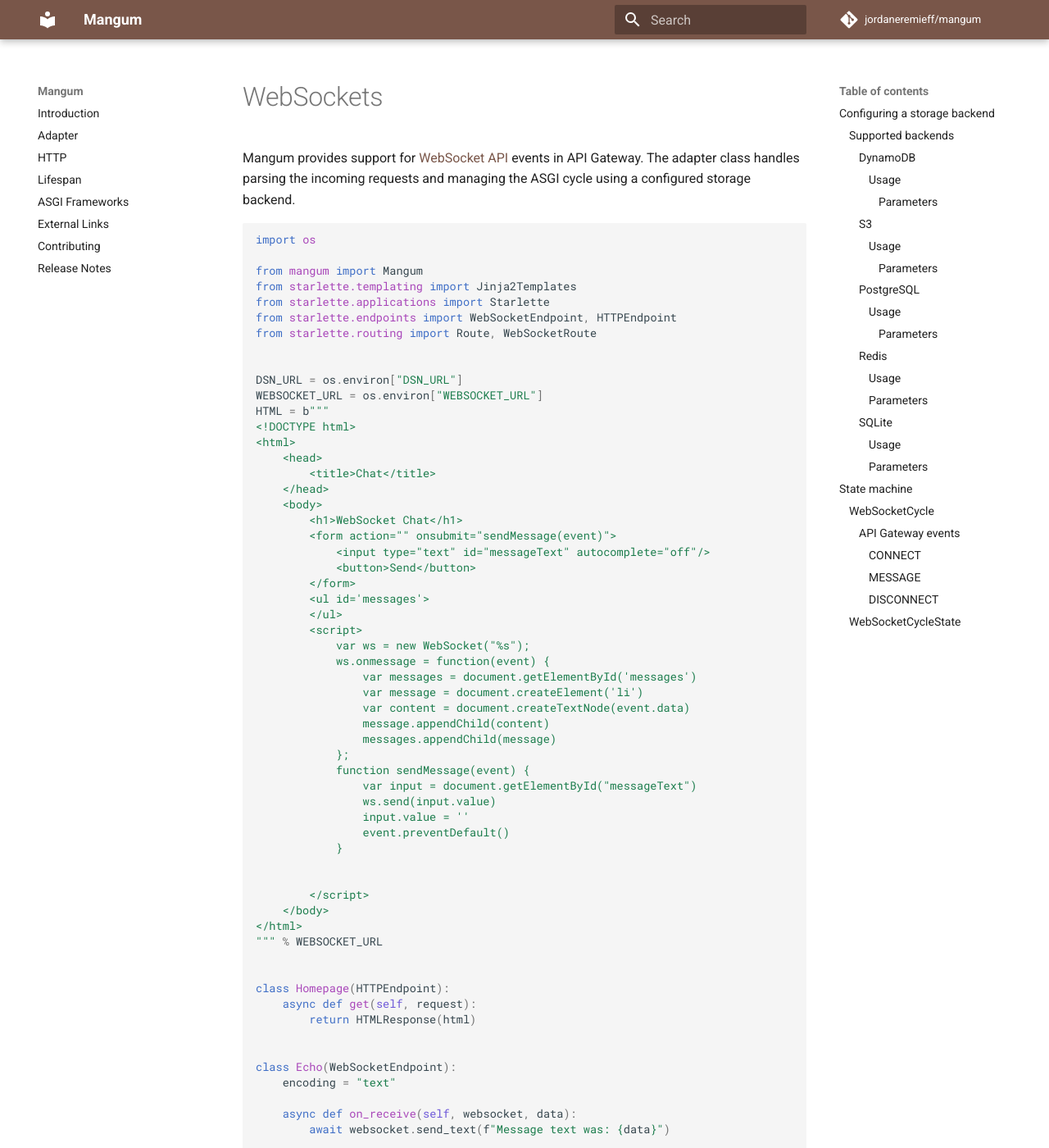
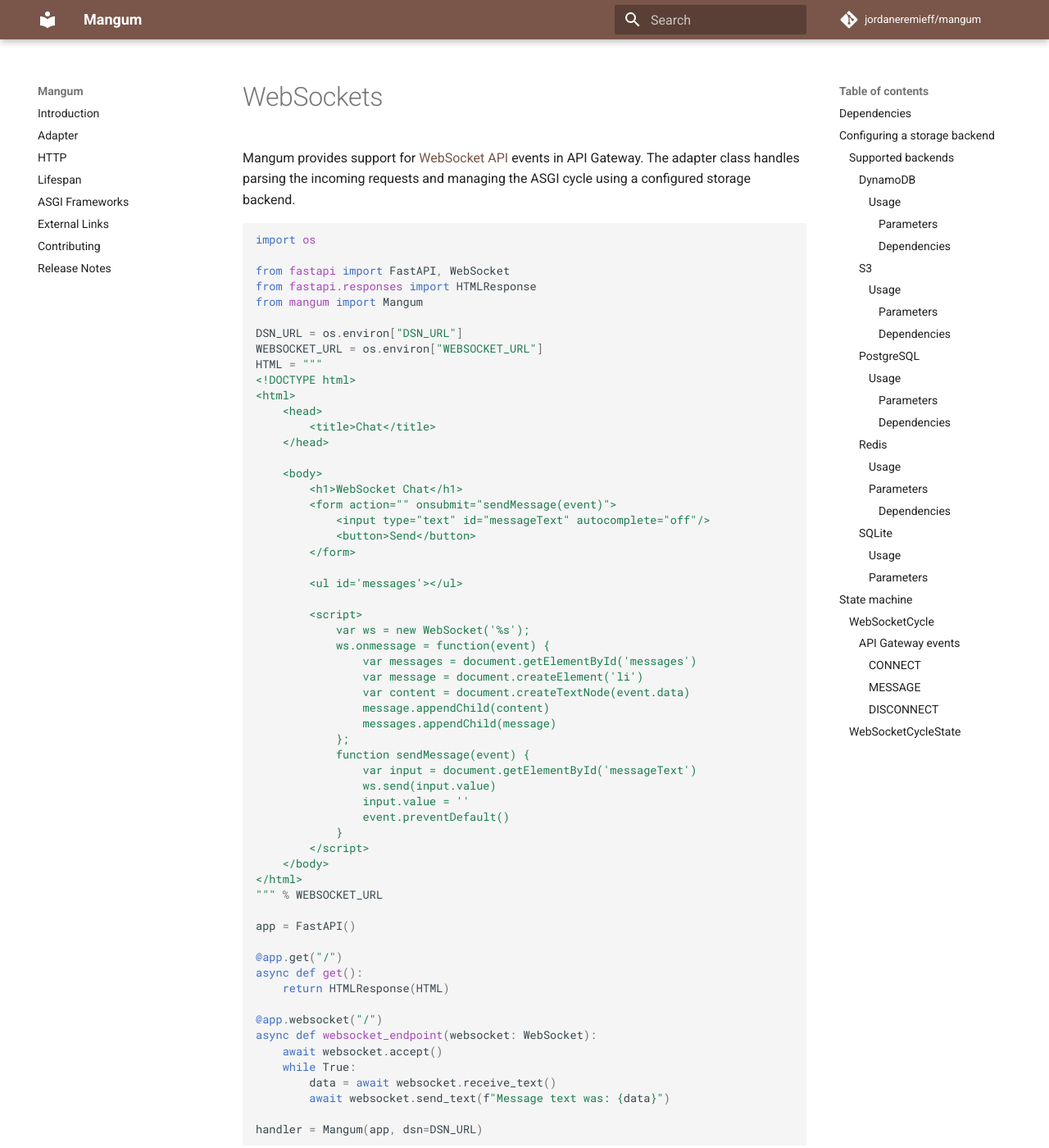
Before and after one commit to Kludex/mangum, an MkDocs documentation site: the page built from docs/websockets.md, in a window 1280 px wide and 1400 px high. Shown: the whole window at 82% size. Built offline with MkDocs 1.6.1 and Material for MkDocs 9.7.7, drawn with Linux system fonts in a browser that asks for light colours; comment, search, counter and statistics services are not loaded; some of the changed text lies outside the part shown.

Commit message:
Updated the documentation on WebSocket support

````diff
--- a/docs/websockets.md
+++ b/docs/websockets.md
@@ -5,31 +5,30 @@
 ```python
 import os
 
+from fastapi import FastAPI, WebSocket
+from fastapi.responses import HTMLResponse
 from mangum import Mangum
-from starlette.templating import Jinja2Templates
-from starlette.applications import Starlette
-from starlette.endpoints import WebSocketEndpoint, HTTPEndpoint
-from starlette.routing import Route, WebSocketRoute
-
 
 DSN_URL = os.environ["DSN_URL"]
 WEBSOCKET_URL = os.environ["WEBSOCKET_URL"]
-HTML = b"""
+HTML = """
 <!DOCTYPE html>
 <html>
     <head>
         <title>Chat</title>
     </head>
+
     <body>
         <h1>WebSocket Chat</h1>
         <form action="" onsubmit="sendMessage(event)">
             <input type="text" id="messageText" autocomplete="off"/>
             <button>Send</button>
         </form>
-        <ul id='messages'>
-        </ul>
+
+        <ul id='messages'></ul>
+
         <script>
-            var ws = new WebSocket("%s");
+            var ws = new WebSocket('%s');
             ws.onmessage = function(event) {
                 var messages = document.getElementById('messages')
                 var message = document.createElement('li')
@@ -38,38 +37,38 @@
                 messages.appendChild(message)
             };
             function sendMessage(event) {
-                var input = document.getElementById("messageText")
+                var input = document.getElementById('messageText')
                 ws.send(input.value)
                 input.value = ''
                 event.preventDefault()
             }
-
-
         </script>
     </body>
 </html>
 """ % WEBSOCKET_URL
 
+app = FastAPI()
 
-class Homepage(HTTPEndpoint):
-    async def get(self, request):
-        return HTMLResponse(html)
+@app.get("/")
+async def get():
+    return HTMLResponse(HTML)
 
-
-class Echo(WebSocketEndpoint):
-    encoding = "text"
-
-    async def on_receive(self, websocket, data):
+@app.websocket("/")
+async def websocket_endpoint(websocket: WebSocket):
+    await websocket.accept()
+    while True:
+        data = await websocket.receive_text()
         await websocket.send_text(f"Message text was: {data}")
 
+handler = Mangum(app, dsn=DSN_URL)
+```
 
-routes = [
-    Route("/", Homepage),
-    WebSocketRoute("/ws", Echo)
-]
+## Dependencies
 
-app = Starlette(routes=routes)
-handler = Mangum(app, dsn=DSN_URL)
+The WebSocket implementation requires the following extra packages:
+
+```
+pip install httpx boto3
 ```
 
 ## Configuring a storage backend
@@ -121,11 +118,19 @@
 
 - `region_name`
 
-    The region name of the DyanmoDB table.
+    The region name of the DynamoDB table.
 
 - `endpoint_url`
 
     The endpoint url to use in DynamoDB calls. This is useful if you are debugging locally with a package such as [serverless-dynamodb-local](https://github.com/99xt/serverless-dynamodb-local).
+
+###### Dependencies
+
+This backend requires the following extra package:
+
+```
+pip install aioboto3
+```
 
 #### S3
 
@@ -145,7 +150,7 @@
 The S3 backend `dsn` uses the following connection string syntax:
 
 ```
-s3://<bucket>[/key/...][?region=<region-name>]
+s3://<bucket>[/key/...][?region=<region-name>&endpoint_url=<url>]
 ```
 
 - `bucket` (Required)
@@ -155,6 +160,18 @@
 - `region_name`
 
     The region name of the S3 bucket.
+
+- `endpoint_url`
+
+    The endpoint url to use in S3 calls. This is useful if you are debugging locally with a package such as [serverless-s3-local](https://github.com/ar90n/serverless-s3-local).
+
+###### Dependencies
+
+This backend requires the following extra package:
+
+```
+pip install aioboto3
+```
 
 #### PostgreSQL
 
@@ -183,6 +200,14 @@
 
 Read more about the supported uri schemes and additional parameters [here](https://www.postgresql.org/docs/10/libpq-connect.html#LIBPQ-CONNSTRING).
 
+###### Dependencies
+
+This backend requires the following extra package:
+
+```
+pip install aiopg
+```
+
 #### Redis
 
 The `RedisBackend` requires [redis-py](https://github.com/andymccurdy/redis-py) and access to a Redis server.
@@ -210,9 +235,17 @@
 
 Read more about the supported uri schemes and additional parameters [here](https://www.iana.org/assignments/uri-schemes/prov/redis).
 
+###### Dependencies
+
+This backend requires the following extra package:
+
+```
+pip install aioredis
+```
+
 #### SQLite
 
-The `sqlite` backend uses a local [sqlite3](https://docs.python.org/3/library/sqlite3.html) database to store connection. It is intended for ***local*** debugging (with a package such as [Serverless Offline](https://github.com/dherault/serverless-offline)) and will ***not*** work in an AWS Lambda deployment.
+The `sqlite` backend uses a local [sqlite3](https://docs.python.org/3/library/sqlite3.html) database to store connection. It is intended for local debugging.
 
 ##### Usage
 
@@ -241,7 +274,7 @@
 
 ### WebSocketCycle
 
-::: mangum.protocols.websockets.WebSocketCycle
+::: mangum.protocols.websocket.WebSocketCycle
     :docstring:
     :members: run receive send
 
````
Also changed, not shown: other parts of docs/websockets.md (+0 -2 lines), README.md (+3 -1 lines), docs/adapter.md (+6 -1 lines), docs/index.md (+3 -1 lines).
